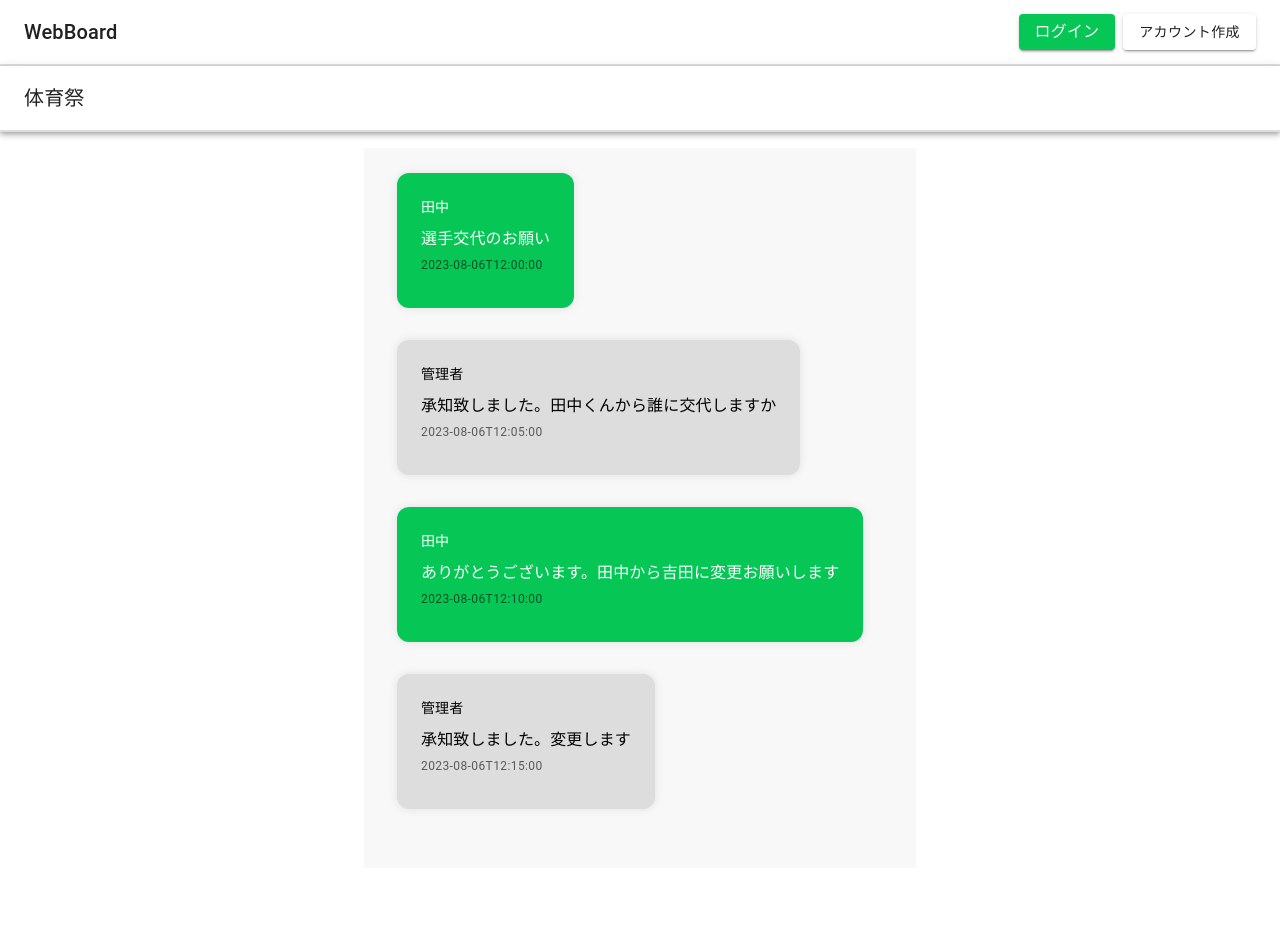
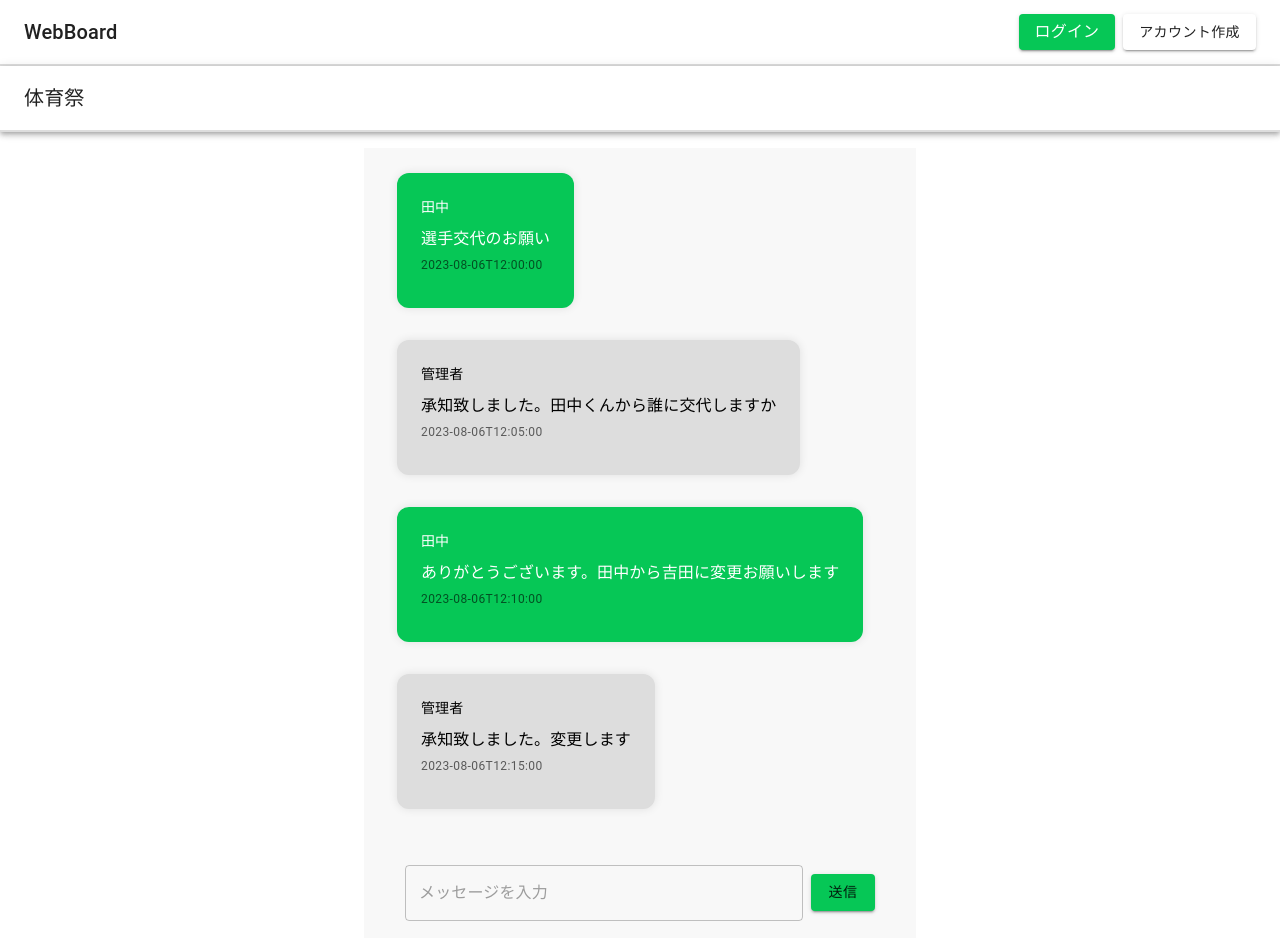
Before and after one commit to naka520/hazimete_mosafrontend, a React (Create React App) app: page /Administrator/DmPanel in a window 1280 px wide. Before the commit the page ends 868 px from the top, so only its background shows below. Built offline with nearby package versions, Linux system fonts and the light colour scheme.

Commit message:
[add]DMpanelのメッセージの入力フォームをついか

```diff
--- a/src/Administrator/DmPanel.tsx
+++ b/src/Administrator/DmPanel.tsx
@@ -99,6 +99,8 @@ import {
   Box,
   List,
   ListItem,
+  TextField,
+  Button,
 } from "@mui/material";
 import Header from "./../header";
 import SubHeader from "./../subheader";
@@ -185,6 +187,32 @@ const DmPanel: React.FC = () => {
               </ListItem>
             ))}
           </List>
+          <Container maxWidth="sm">
+        <Box
+          sx={{
+            display: "flex",
+            flexDirection: "row",
+            alignItems: "center",
+            padding: 2,
+          }}
+        >
+          <TextField
+            variant="outlined"
+            fullWidth
+            // value={inputValue}
+            // onChange={handleInputChange}
+            placeholder="メッセージを入力"
+          />
+          <Button
+            variant="contained"
+            color="primary"
+            // onClick={handleSendMessage}
+            sx={{ marginLeft: 1 }}
+          >
+            送信
+          </Button>
+        </Box>
+      </Container>
           </ThemeProvider>
         </Box>
       </Container>
```
